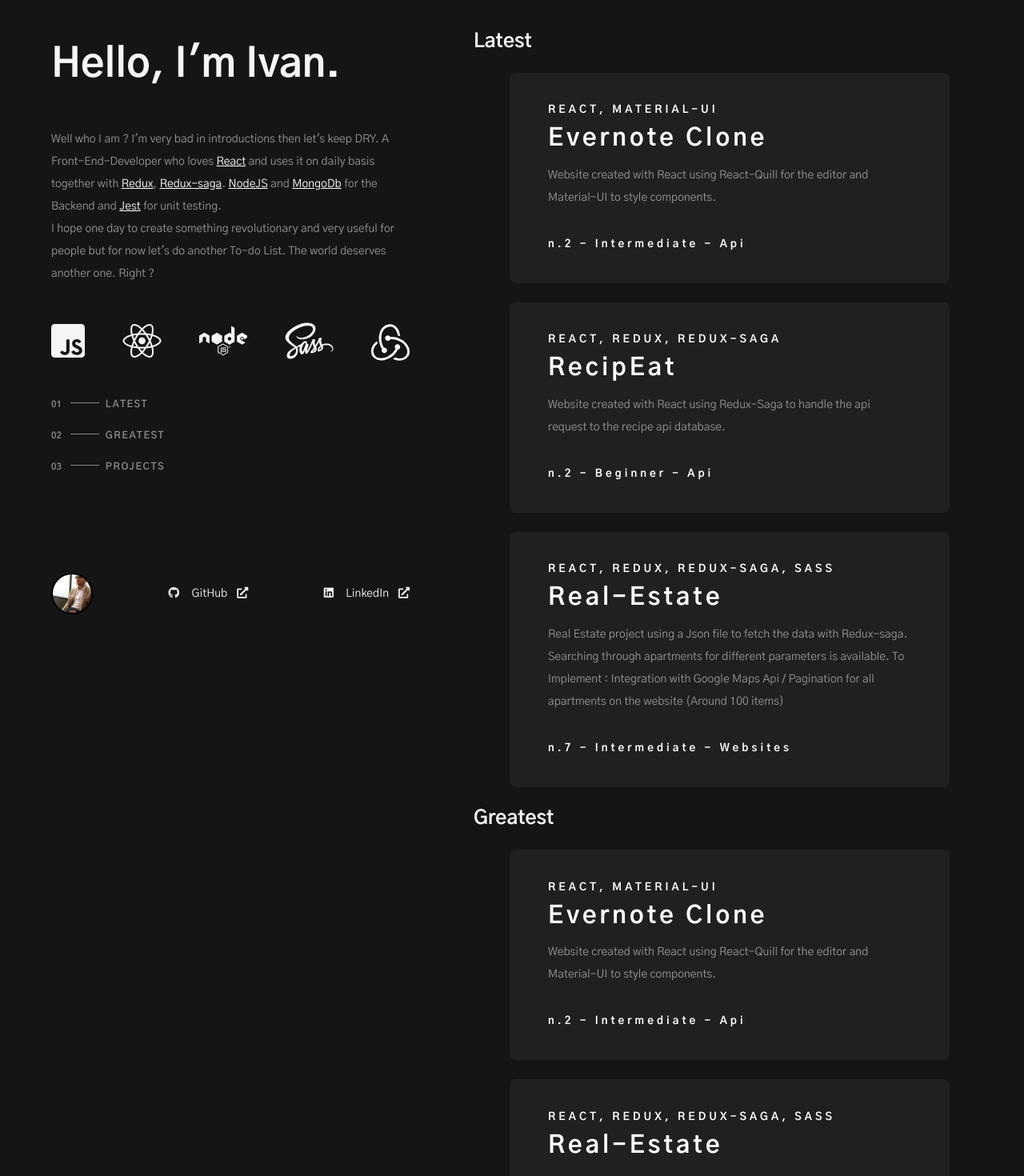
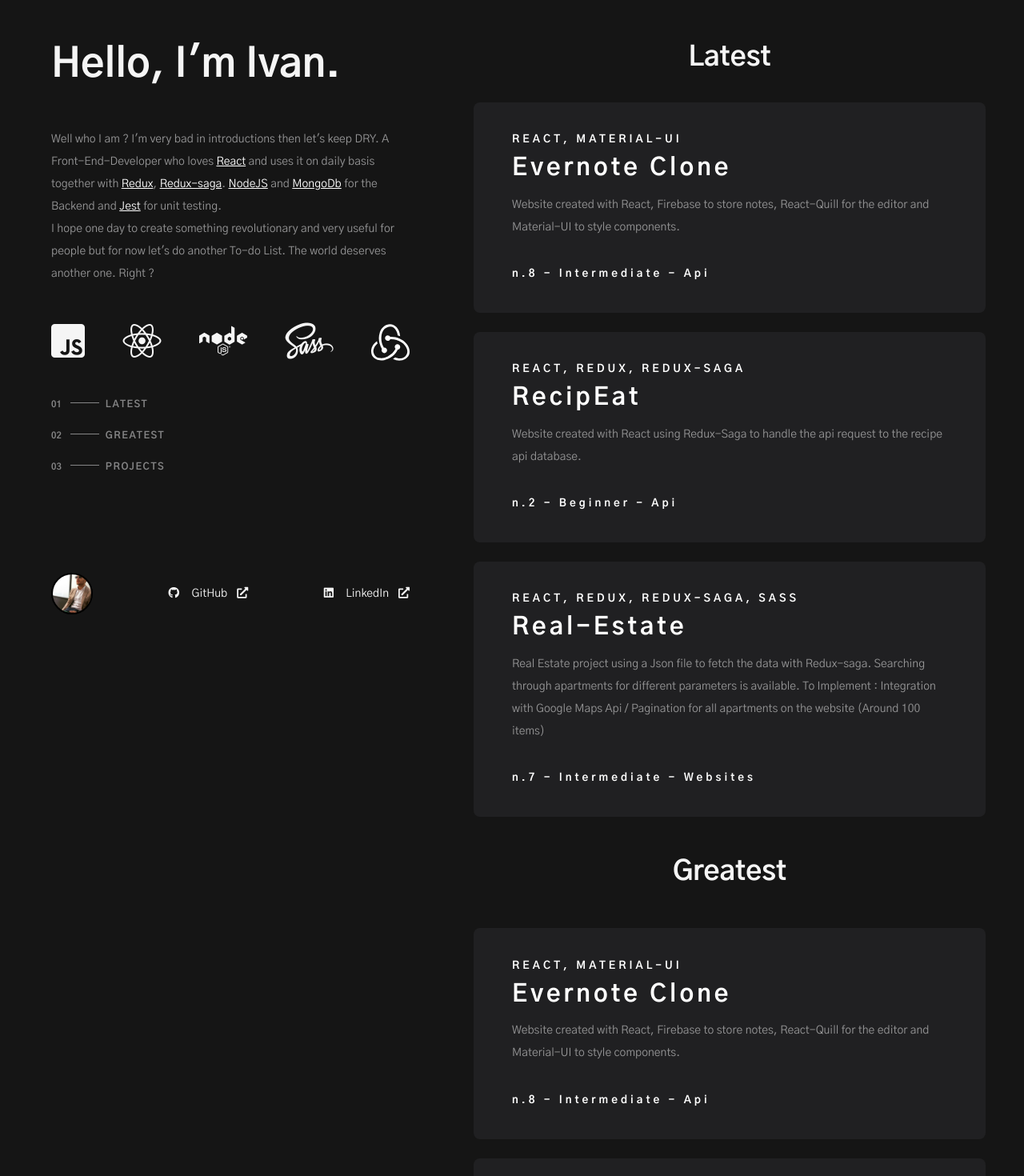
Before and after one commit to beluas/Project-Blog, a React (Create React App) app: page / in a window 1280 px wide. Shown: the top 1470 px of the page at 80% size. Built offline with nearby package versions, Linux system fonts and the light colour scheme.

Commit message:
Evernote clone added

```diff
--- a/src/components/body/Body.components.js
+++ b/src/components/body/Body.components.js
@@ -9,19 +9,19 @@ class Body extends React.Component {
 		return (
 			<div className="body">
 				<div className="overlay" />
-				<h2 id="latest">Latest</h2>
+				<h3 id="latest">Latest</h3>
 
 				{projects.slice(0, 3).map((project) => (
 					<ProjectTab {...project} />
 				))}
 
-				<h2 id="greatest">Greatest</h2>
+				<h3 id="greatest">Greatest</h3>
 				{projects
 					.filter((el) => el.greatest)
 					.map((project) => (
 						<ProjectTab {...project} />
 					))}
-				<h2 id="other-projects">Other Projects</h2>
+				<h3 id="other-projects">Other Projects</h3>
 
 				{projects
 					.filter((el) => !el.greatest)
--- a/src/components/body/body.styles.scss
+++ b/src/components/body/body.styles.scss
@@ -5,4 +5,12 @@
 	right: 3rem;
 
 	padding-top: 17px;
+
+	h3 {
+		text-align: center;
+		font-size: 34px;
+		&:not(:first-of-type) {
+			margin: 3rem auto;
+		}
+	}
 }
--- a/src/components/projectTab/projectTab.styles.scss
+++ b/src/components/projectTab/projectTab.styles.scss
@@ -8,7 +8,7 @@
 	transition: transform 0.2s ease-in-out, box-shadow 0.3s ease-in-out;
 	position: relative;
 	margin: 1.5rem auto;
-	max-width: 550px;
+	max-width: 650px;
 	z-index: 100;
 
 	h2,
--- a/src/projects.data.js
+++ b/src/projects.data.js
@@ -1,11 +1,10 @@
-// https://beluas.github.io/7-Evernote-clone/
 export const projects = [
 	{
 		title: "Evernote Clone",
 		desc:
-			"Website created with React using React-Quill for the editor and Material-UI to style components.",
+			"Website created with React, Firebase to store notes, React-Quill for the editor and Material-UI to style components.",
 		skills: "React, Material-UI",
-		tier: "n.2 - Intermediate",
+		tier: "n.8 - Intermediate",
 		collection: "Api",
 		link: "https://beluas.github.io/7-Evernote-clone/",
 		greatest: true,
```
